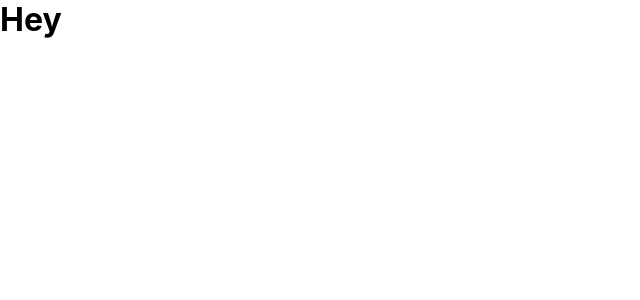
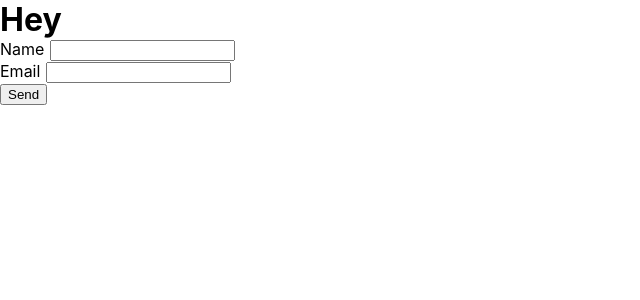
Before and after one commit to DanJFletcher/diversequalityresources, a Nuxt app: page / in a window 1280 px wide. Shown: the top 300 px of the page, without its empty margins (0-640 px from the left). Built offline with nearby package versions, Linux system fonts and the light colour scheme.

Commit message:
Add netlify form

```diff
--- a/pages/index.vue
+++ b/pages/index.vue
@@ -1,6 +1,18 @@
 <template>
   <div>
     <h1>Hey</h1>
+    <form name="contact" netlify>
+      <p>
+        <label>Name <input type="text" name="name" /></label>
+      </p>
+      <p>
+        <label>Email <input type="email" name="email" /></label>
+      </p>
+      <p>
+        <button type="submit">Send</button>
+      </p>
+    </form>
+  </div>
   </div>
 
 </template>
```
